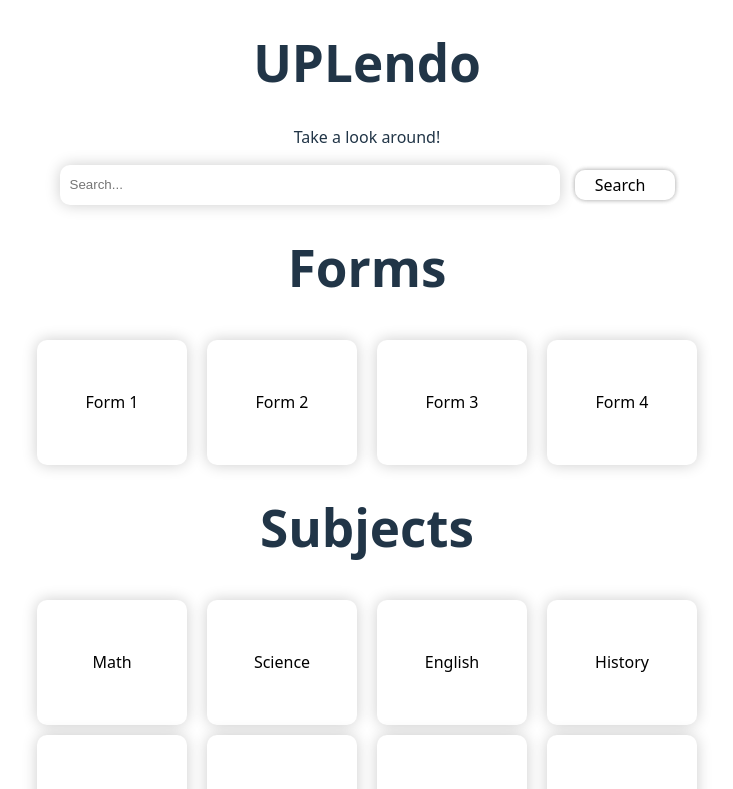
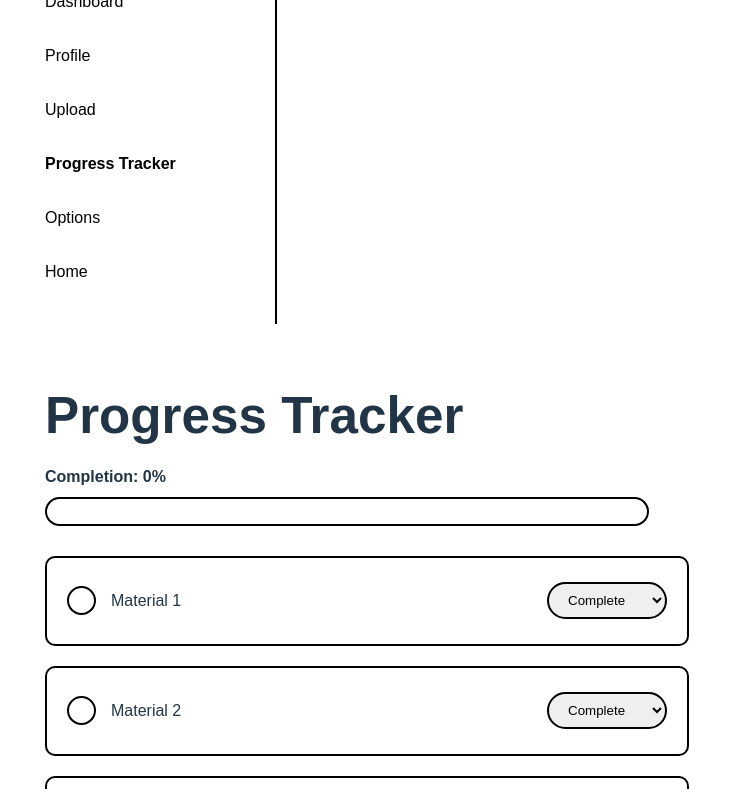
Before and after one commit to upcs/project-mw-continued-education-portal, a React (Vite) app in the folder MW-edu-portal/: page /#/progress-tracker in a window 1280 px wide. Shown: the top 789 px of the page, without its empty margins (273-1006 px from the left). Built offline with nearby package versions, Linux system fonts and the light colour scheme.

Commit message:
added Becca's progress tracker and upload pages

```diff
--- a/MW-edu-portal/package.json
+++ b/MW-edu-portal/package.json
@@ -12,7 +12,8 @@
   "dependencies": {
     "react": "^19.2.0",
     "react-dom": "^19.2.0",
-    "react-icons": "^5.5.0"
+    "react-icons": "^5.5.0",
+    "react-router-dom": "^7.13.0"
   },
   "devDependencies": {
     "@eslint/js": "^9.39.1",
--- a/MW-edu-portal/src/App.jsx
+++ b/MW-edu-portal/src/App.jsx
@@ -1,12 +1,13 @@
-import SearchBar from './components/searchBar.jsx'
-import WelcomeMessage from './components/welcomeMessage.jsx'
+import WelcomePage from './pages/WelcomePage';
+import Upload from './pages/UploadPage';
+import ProgressTracker from './pages/ProgressTracker';
+import './App.css';
 
-import './App.css';
-import FormButtons from './components/FormButtons.jsx';
-import SubjectButtons from './components/SubjectButtons.jsx';
+import { HashRouter as Router, Routes, Route } from 'react-router-dom';
 
 function App() {
   return (
+    /*
     <div className="welcomePage">
       <WelcomeMessage/>
       <SearchBar/>
@@ -19,6 +20,16 @@ function App() {
       <SubjectButtons/>
       <SubjectButtons/>
     </div>
+    */
+
+    <Router>
+      <Routes>
+        <Route path="/" element={<WelcomePage/>}/>
+        <Route path="/upload" element={<Upload/>}/>
+        <Route path="/progress-tracker" element={<ProgressTracker/>}/>
+      </Routes>
+    </Router>
+
   );
 }
 
--- a/MW-edu-portal/src/index.css
+++ b/MW-edu-portal/src/index.css
@@ -11,15 +11,6 @@
   text-rendering: optimizeLegibility;
   -webkit-font-smoothing: antialiased;
   -moz-osx-font-smoothing: grayscale;
-}
-
-a {
-  font-weight: 500;
-  color: #646cff;
-  text-decoration: inherit;
-}
-a:hover {
-  color: #535bf2;
 }
 
 body {
--- /dev/null
+++ b/MW-edu-portal/src/pages/ProgressTracker.css
@@ -0,0 +1,102 @@
+/* Written by: Becca Biukoto */
+
+body {
+    margin: 0;
+    font-family: Arial, sans-serif;
+    display: flex;
+    height: 100vh;
+}
+
+/* Sidebar */
+.sidebar {
+    width: 220px;
+    background: white;
+    border-right: 2px solid black;
+    padding: 20px;
+}
+
+.sidebar h2 {
+    margin-bottom: 20px;
+}
+
+.sidebar a {
+    display: block;
+    padding: 10px;
+    margin-bottom: 10px;
+    text-decoration: none;
+    color: black;
+}
+
+.sidebar a:hover {
+    background: #ddd;
+}
+
+/* Main */
+.main {
+    flex: 1;
+    padding: 30px;
+}
+
+h1 {
+    margin-bottom: 20px;
+}
+
+/* Progress Bar */
+.progress-container {
+    width: 600px;
+    margin-bottom: 30px;
+}
+
+.progress-label {
+    font-weight: bold;
+    margin-bottom: 8px;
+}
+
+.progress-bar-bg {
+    width: 100%;
+    height: 25px;
+    border: 2px solid black;
+    border-radius: 20px;
+    background: white;
+    overflow: hidden;
+}
+
+.progress-bar-fill {
+    height: 100%;
+    width: 0%;
+    background: black;
+    transition: 0.3s;
+}
+
+/* Items */
+.progress-item {
+    display: flex;
+    align-items: center;
+    justify-content: space-between;
+    background: white;
+    border: 2px solid black;
+    border-radius: 10px;
+    padding: 15px 20px;
+    margin-bottom: 20px;
+    width: 600px;
+}
+
+.circle {
+    width: 25px;
+    height: 25px;
+    border: 2px solid black;
+    border-radius: 50%;
+    margin-right: 15px;
+}
+
+.left {
+    display: flex;
+    align-items: center;
+}
+
+select {
+    padding: 8px 15px;
+    border-radius: 20px;
+    border: 2px solid black;
+    cursor: pointer;
+}
--- /dev/null
+++ b/MW-edu-portal/src/pages/ProgressTracker.jsx
@@ -0,0 +1,76 @@
+/* Written by: Becca Biukoto */
+
+import './ProgressTracker.css';
+import { Link } from 'react-router-dom';
+
+function ProgressTracker() {
+    return (
+        <div>
+            {/* Sidebar */}
+            <div className="sidebar">
+                <h2>UPlendo</h2>
+                <a href="#">Dashboard</a>
+                <a href="#">Profile</a>
+                <Link to="/upload">Upload</Link>
+                <a href="#"><b>Progress Tracker</b></a>
+                <a href="#">Options</a>
+                <Link to="/">Home</Link>
+            </div>
+
+            {/* Main */}
+            <div className="main">
+                <h1>Progress Tracker</h1>
+                {/* Completion Bar */}
+
+                <div className="progress-container">
+                    <div className="progress-label">
+                        Completion: <span id="percentText">0%</span>
+                    </div>
+
+                    <div className="progress-bar-bg">
+                        <div className="progress-bar-fill" id="progressFill" />
+                    </div>
+                </div>
+
+                {/* Items */}
+                <div className="progress-item">
+                    <div className="left">
+                        <div className="circle" />
+                        <p>Material 1</p>
+                    </div>
+
+                    <select className="status">
+                        <option value={1}>Complete</option>
+                        <option value={0}>Incomplete</option>
+                    </select>
+                </div>
+
+                <div className="progress-item">
+                    <div className="left">
+                        <div className="circle" />
+                        <p>Material 2</p>
+                    </div>
+
+                    <select className="status">
+                        <option value={1}>Complete</option>
+                        <option value={0}>Incomplete</option>
+                    </select>
+                </div>
+
+                <div className="progress-item">
+                    <div className="left">
+                        <div className="circle" />
+                        <p>Material 3</p>
+                    </div>
+
+                    <select className="status">
+                        <option value={1}>Complete</option>
+                        <option value={0}>Incomplete</option>
+                    </select>
+                </div>
+            </div>
+        </div>
+    )
+}
+
+export default ProgressTracker;
--- /dev/null
+++ b/MW-edu-portal/src/pages/UploadPage.css
@@ -0,0 +1,67 @@
+/* Written by: Becca Biukoto */
+
+body {
+    margin: 0;
+    font-family: Arial, sans-serif;
+    display: flex;
+    height: 100vh;
+}
+
+/* Sidebar */
+.sidebar {
+    width: 220px;
+    background: white;
+    border-right: 2px solid black;
+    padding: 20px;
+}
+
+.sidebar h2 {
+    margin-bottom: 20px;
+}
+
+.sidebar a {
+    display: block;
+    padding: 10px;
+    margin-bottom: 10px;
+    text-decoration: none;
+    color: black;
+}
+
+.sidebar a:hover {
+    background: #ddd;
+}
+
+/* Main */
+.main {
+    flex: 1;
+    padding: 30px;
+}
+
+/* Drop Box */
+.drop-box {
+    border: 2px dashed black;
+    height: 140px;
+    display: flex;
+    justify-content: center;
+    align-items: center;
+    background: white;
+    cursor: pointer;
+    margin-bottom: 15px;
+}
+
+/* Filters */
+.filters-box {
+    border: 2px solid black;
+    background: white;
+    padding: 15px;
+    height: 180px;
+    margin-bottom: 20px;
+}
+
+/* Button */
+button {
+    padding: 12px 30px;
+    border-radius: 20px;
+    border: 2px solid black;
+    cursor: pointer;
+}
--- /dev/null
+++ b/MW-edu-portal/src/pages/UploadPage.jsx
@@ -0,0 +1,48 @@
+{/* Written by: Becca Biukoto */}
+
+import './UploadPage.css';
+import { Link } from 'react-router-dom';
+
+function UploadPage()
+{
+    return (
+    <div>
+        {/* Sidebar */}
+
+        <div className="sidebar">
+            <h2>UPlendo</h2>
+            <a href="#">Dashboard</a>
+            <a href="#">Profile</a>
+            <a href="#"><b>Upload</b></a>
+            <Link to="/progress-tracker">Progress Tracker</Link>
+            <a href="#">Settings</a>
+            <Link to="/">Home</Link>
+        </div>
+
+        {/* Main */}
+
+        <div className="main">
+            <h3>1. Upload Material</h3>
+            <input type="file" id="fileInput" hidden />
+
+            <div className="drop-box" id="dropBox">
+                ⬆ Drag &amp; Drop or Click
+            </div>
+
+            <p id="fileName" />
+            <h3>2. Choose Filters</h3>
+
+            <div className="filters-box">
+                <p>Filter Option 1</p>
+                <p>Filter Option 2</p>
+                <p>Filter Option 3</p>
+            </div>
+
+            <h3>3. Upload</h3>
+            <button id="uploadBtn">UPLOAD ⬇</button>
+        </div>
+    </div>
+    )
+};
+
+export default UploadPage;
--- /dev/null
+++ b/MW-edu-portal/src/pages/WelcomePage.css
@@ -0,0 +1,54 @@
+.welcomePage
+{
+    display: flex;
+    flex-direction: column;
+    text-align: center;
+}
+
+.uploadButton button
+{
+    height: 50px;
+    width: 150px;
+}
+
+.uploadbutton-container
+{
+    z-index: 10;
+    top: 20px;
+    height: 25%;
+
+}
+
+.button
+{
+    background-color: white;
+    display: flex;
+    align-items: center;
+    justify-content: center;
+    border-radius: 10px;
+    height: 125px;
+    width: 150px;
+    color: black;
+    box-shadow: 0px 0px 15px rgba(0, 0, 0, 0.2);
+}
+
+.form-button-container
+{
+    display: flex;
+    flex-direction: row;
+    gap : 20px;
+    margin-top: 10px;
+}
+
+.subject-button-container
+{
+    display: flex;
+    gap : 20px;
+    margin-top: 20px;
+    width: 80%;
+}
+
+#forms, #subjects
+{
+    padding: auto;
+}
--- /dev/null
+++ b/MW-edu-portal/src/pages/WelcomePage.jsx
@@ -0,0 +1,34 @@
+import SearchBar from '../components/searchBar.jsx'
+import WelcomeMessage from '../components/welcomeMessage.jsx'
+import FormButtons from '../components/FormButtons.jsx';
+import SubjectButtons from '../components/SubjectButtons.jsx';
+import './WelcomePage.css';
+import '../App.css';
+import Button from "../components/Button.jsx";
+import { Link } from 'react-router-dom';
+
+function WelcomePage() {
+  return (
+    <div className="welcomePage">
+
+      <div className='uploadbutton-container'>
+        <Link to = "/upload" className='uploadButton'>
+          <Button text = "Upload"/>
+        </Link>
+      </div>
+
+      <WelcomeMessage/>
+      <SearchBar/>
+
+      <h1 id="forms">Forms</h1>
+      <FormButtons/>
+
+      <h1 id="subjects">Subjects</h1>
+      <SubjectButtons/>
+      <SubjectButtons/>
+      <SubjectButtons/>
+    </div>
+  );
+}
+
+export default WelcomePage;
```
Also changed, not shown: 1 other file (tests, documents, lock files or other folders).
